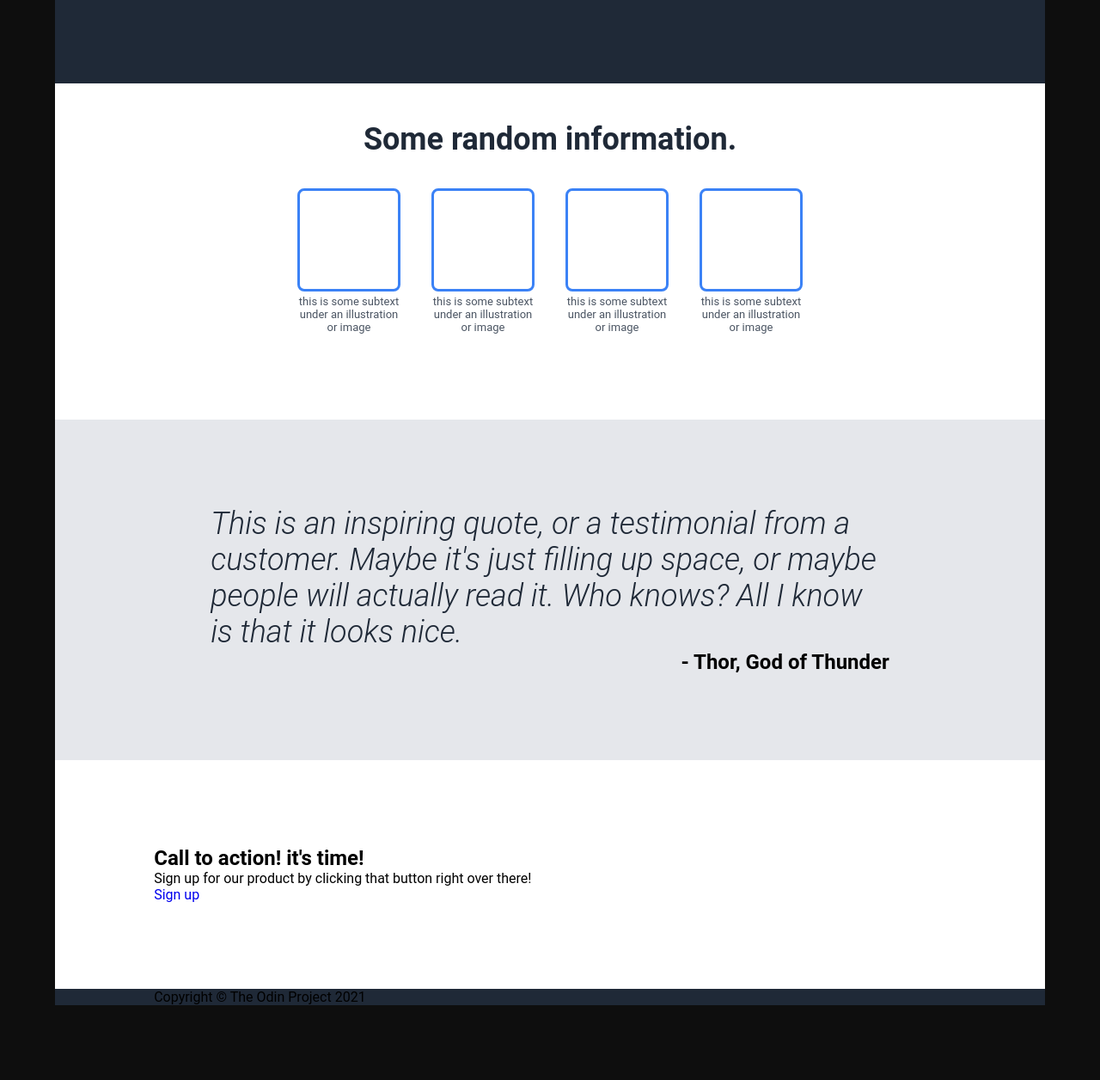
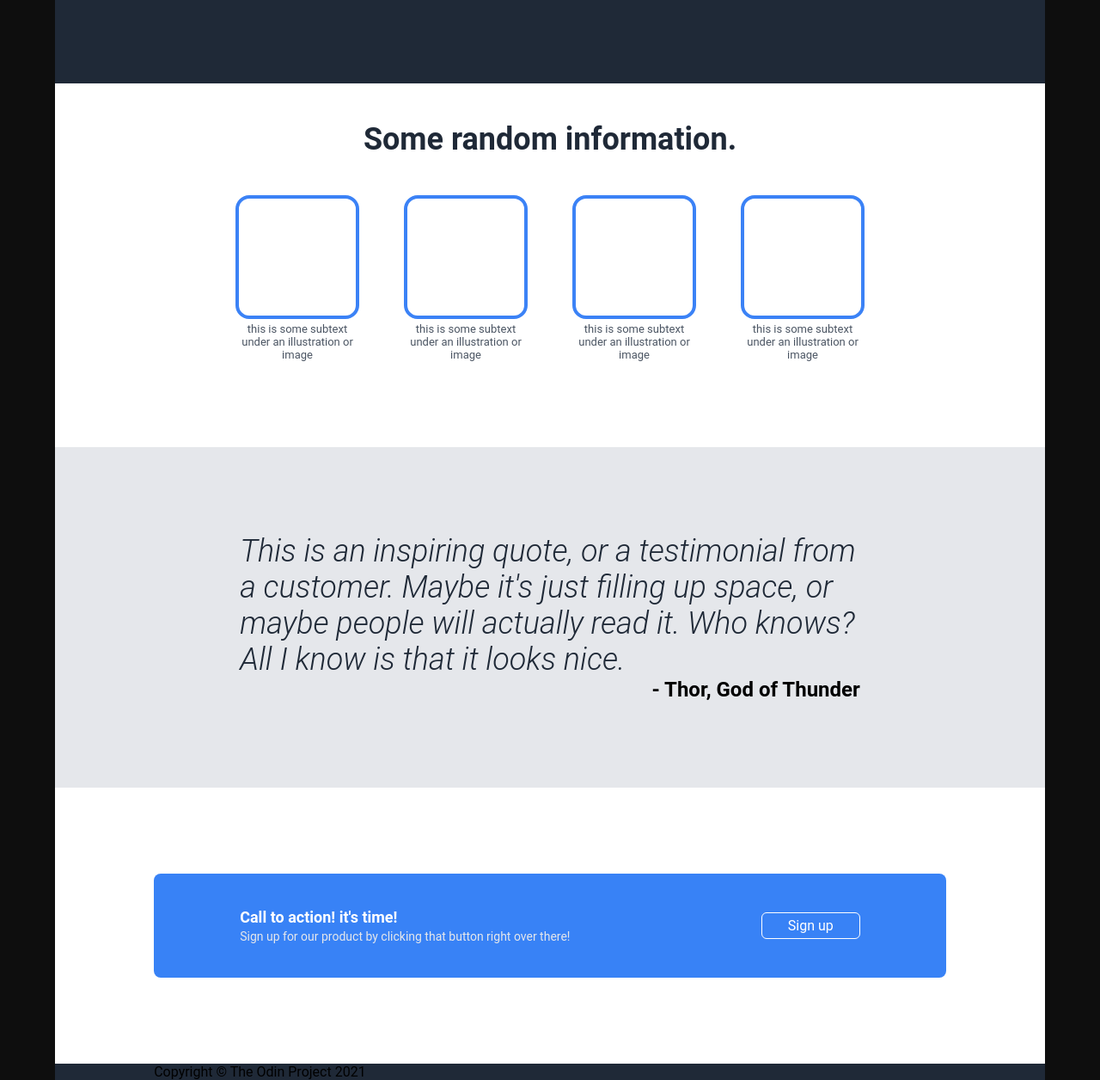
Before and after one commit to lucaspasseri/odin-landing-page, a plain HTML site: page index.html in a window 1280 px wide. Shown: the part 620-1876 px from the top of the page at 86% size. Before the commit the page ends 1789 px from the top, so only its background shows below. Drawn offline with Linux system fonts and the light colour scheme.

Commit message:
Add style for the forth section
Add necessary style to finish the forth section and others small changes

```diff
--- a/index.html
+++ b/index.html
@@ -66,13 +66,18 @@
 					</blockquote>
 				</section>
 				<section>
+					<div>
+						<div>
 							<h2>Call to action! it's time!</h2>
 							<p>
-						Sign up for our product by clicking that button right over there!
+								Sign up for our product by clicking that button right over
+								there!
 							</p>
+						</div>
 						<a href="">
 							<button>Sign up</button>
 						</a>
+					</div>
 				</section>
 			</main>
 			<footer>Copyright &copy; The Odin Project 2021</footer>
--- a/style.css
+++ b/style.css
@@ -68,11 +68,6 @@ li {
 	}
 }
 
-section:nth-of-type(2),
-section:nth-of-type(4) {
-	background-color: #fff;
-}
-
 section:first-of-type {
 	display: flex;
 	gap: 60px;
@@ -115,19 +110,20 @@ section:first-of-type {
 }
 
 .blue-border {
-	border: 3px solid #3b82f6;
-	width: 120px;
-	height: 120px;
-	border-radius: 8px;
+	border: 4px solid #3b82f6;
+	width: 144px;
+	height: 144px;
+	border-radius: 16px;
 	margin-bottom: 4px;
 }
 
 section:nth-of-type(2) {
+	background-color: #fff;
 	display: flex;
 	flex-direction: column;
 	align-items: center;
 	padding-top: 44px;
-	gap: 36px;
+	gap: 44px;
 
 	h2 {
 		color: #1f2937;
@@ -135,10 +131,10 @@ section:nth-of-type(2) {
 		width: 900;
 	}
 	ul {
-		gap: 36px;
+		gap: 52px;
 	}
 	li {
-		width: 120px;
+		width: 144px;
 		text-align: center;
 		color: #4b5563;
 		font-size: 13px;
@@ -151,7 +147,7 @@ section:nth-of-type(3) {
 	blockquote {
 		display: flex;
 		flex-direction: column;
-		padding: 0 66px;
+		padding: 0 100px;
 	}
 
 	p {
@@ -168,3 +164,34 @@ section:nth-of-type(3) {
 		font-weight: 700;
 	}
 }
+
+section:nth-of-type(4) {
+	background-color: #fff;
+	color: #fff;
+
+	> div {
+		background-color: #3882f6;
+		padding: 40px 100px;
+		border-radius: 8px;
+		display: flex;
+		justify-content: space-between;
+		align-items: center;
+	}
+
+	h2 {
+		font-size: 18px;
+		margin-bottom: 4px;
+	}
+
+	p {
+		color: #e5e7eb;
+		font-size: 14px;
+	}
+
+	button {
+		border: 1px solid #fff;
+		padding: 5px 30px;
+		border-radius: 6px;
+		color: #fff;
+	}
+}
```
Lines whose indentation alone changed are shown as unchanged.
